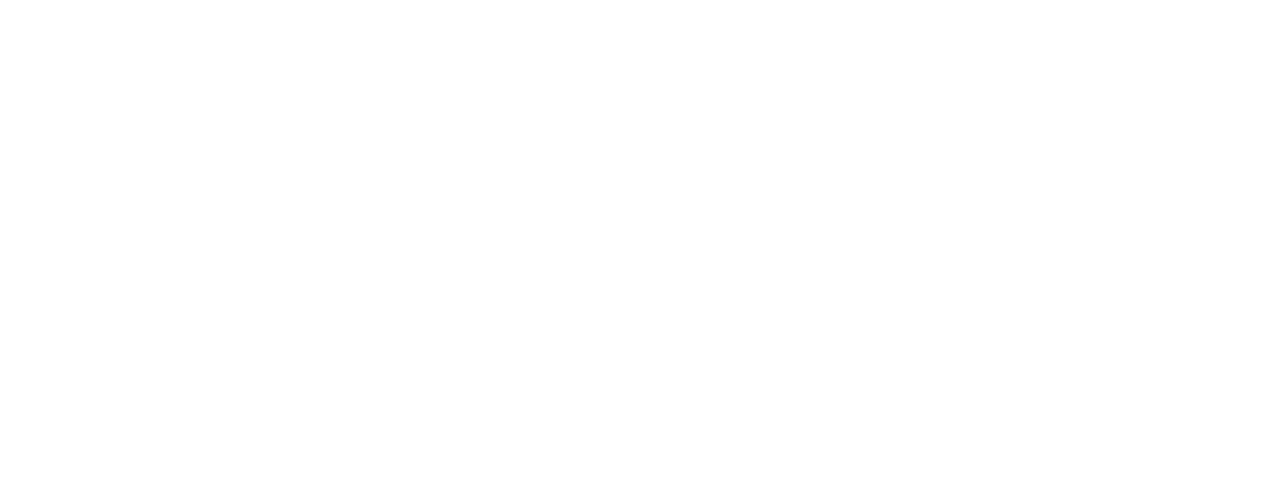
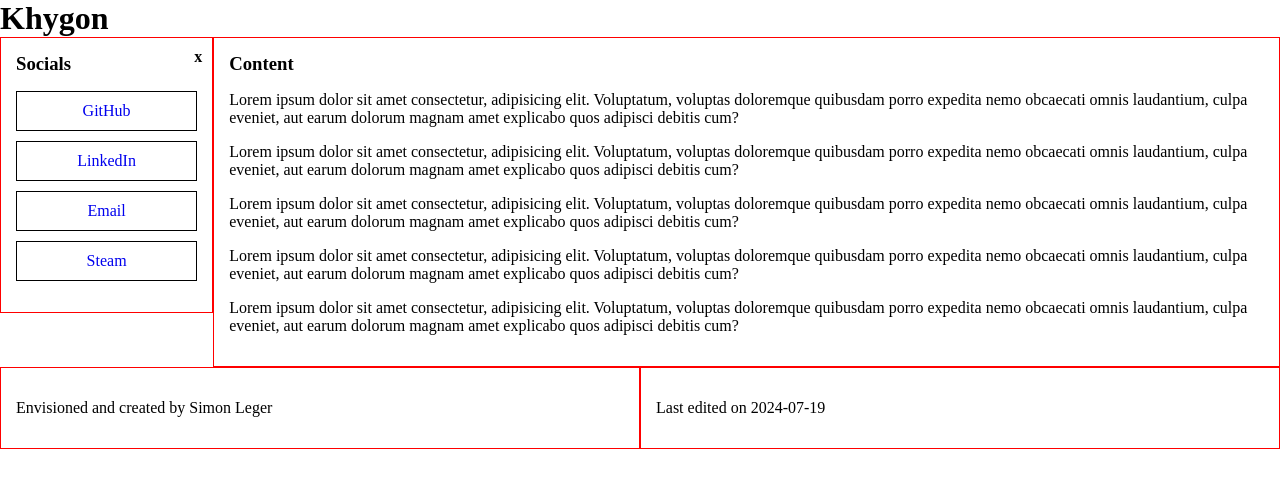
Before and after one commit to SimonLeger/Khygon, a plain HTML site: page index.html in a window 1280 px wide. Drawn offline with Linux system fonts and the light colour scheme.

Commit message:
Added css grid and basic layout

```diff
--- a/index.html
+++ b/index.html
@@ -8,6 +8,40 @@
     <script type="text/javascript" src="scripts.js"></script>
 </head>
 <body>
-
+    <header>
+        <h1>Khygon</h1>
+    </header>
+    <main>
+        <div class="row">
+            <div class="col-2 nav">
+                <h3>Socials</h3>
+                <ul class="socials">
+                    <li><a class="nav-link" href="#">GitHub</a></li>
+                    <li><a class="nav-link" href="#">LinkedIn</a></li>
+                    <li><a class="nav-link" href="#">Email</a></li>
+                    <li><a class="nav-link" href="#">Steam</a></li>
+                </ul>
+                <span class="close-btn" onclick="CloseNav()">x</span>
+            </div>
+            <div class="col-10">
+                <h3>Content</h3>
+                <p>Lorem ipsum dolor sit amet consectetur, adipisicing elit. Voluptatum, voluptas doloremque quibusdam porro expedita nemo obcaecati omnis laudantium, culpa eveniet, aut earum dolorum magnam amet explicabo quos adipisci debitis cum?</p>
+                <p>Lorem ipsum dolor sit amet consectetur, adipisicing elit. Voluptatum, voluptas doloremque quibusdam porro expedita nemo obcaecati omnis laudantium, culpa eveniet, aut earum dolorum magnam amet explicabo quos adipisci debitis cum?</p>
+                <p>Lorem ipsum dolor sit amet consectetur, adipisicing elit. Voluptatum, voluptas doloremque quibusdam porro expedita nemo obcaecati omnis laudantium, culpa eveniet, aut earum dolorum magnam amet explicabo quos adipisci debitis cum?</p>
+                <p>Lorem ipsum dolor sit amet consectetur, adipisicing elit. Voluptatum, voluptas doloremque quibusdam porro expedita nemo obcaecati omnis laudantium, culpa eveniet, aut earum dolorum magnam amet explicabo quos adipisci debitis cum?</p>
+                <p>Lorem ipsum dolor sit amet consectetur, adipisicing elit. Voluptatum, voluptas doloremque quibusdam porro expedita nemo obcaecati omnis laudantium, culpa eveniet, aut earum dolorum magnam amet explicabo quos adipisci debitis cum?</p>
+            </div>
+        </div>
+    </main>
+    <footer>
+        <div class="row">
+            <div class="col-6">
+                <p>Envisioned and created by Simon Leger</p>
+            </div>
+            <div class="col-6">
+                <p>Last edited on 2024-07-19</p>
+            </div>
+        </div>
+    </footer>
 </body>
 </html>
--- a/styles.css
+++ b/styles.css
@@ -0,0 +1,71 @@
+/*===== Responsive Grid =====*/
+* {
+    box-sizing: border-box;
+}
+
+.col-1 {width: 8.33%;}
+.col-2 {width: 16.66%;}
+.col-3 {width: 25%;}
+.col-4 {width: 33.33%;}
+.col-5 {width: 41.66%;}
+.col-6 {width: 50%;}
+.col-7 {width: 58.33%;}
+.col-8 {width: 66.66%;}
+.col-9 {width: 75%;}
+.col-10 {width: 83.33%;}
+.col-11 {width: 91.66%;}
+.col-12 {width: 100%;}
+
+[class*="col-"] {
+    float: left;
+    padding: 15px;
+    border: 1px solid red;
+}
+
+.row::after {
+    content: "";
+    clear: both;
+    display: table;
+}
+
+/*===========================*/
+
+body {
+    margin: 0;
+}
+
+h1, h2, h3, h4, h5, h6 {
+    margin: 0;
+}
+/*=====   Custom  CSS   =====*/
+
+.socials {
+    list-style-type: none;
+    padding: 0;
+    li {
+        border: 1px solid black;
+        padding: 10px;
+        margin-top: 10px;
+    }
+}
+
+.nav {
+    position: relative;
+}
+
+.nav-link {
+    text-decoration: none;
+    display: block;
+    text-align: center;
+}
+
+.close-btn {
+    cursor: pointer;
+    right: 0;
+    top: 0;
+    position: absolute;
+    padding: 10px;
+    font-weight: bold;
+}
+
+/*===========================*/
```
Also changed, not shown: 1 other file.
